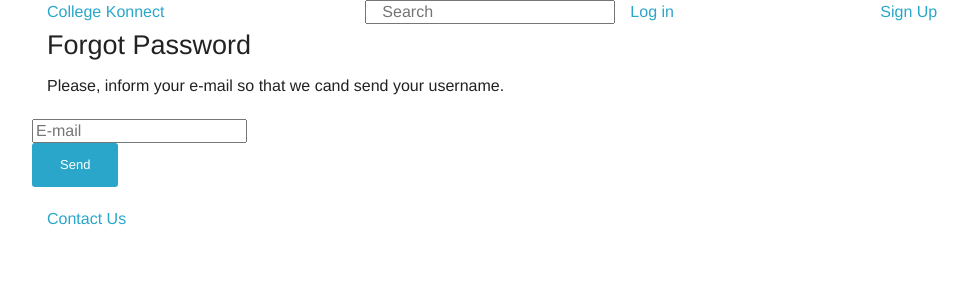
After one commit to neoprez/adschool, a PHP site: page /forgotusername.php in a window 1280 px wide. The commit adds this page. Shown: the top 300 px of the page, without its empty margins (108-1076 px from the left). Run offline with PHP 8.4, Linux system fonts and the light colour scheme.

Commit message:
Update login/forgot username

```diff
--- /dev/null
+++ b/forgotusername.php
@@ -0,0 +1,27 @@
+<?php
+	include ('header.php');
+
+	$email = isset($_POST['username']) ? $_POST['username'] : '';
+?>
+	<div class="row">
+      <div class="large-12 columns">
+      	<div class="panel">
+	        <h3>Forgot Password</h3>
+	        <p>Please, inform your e-mail so that we cand send your username.</p>
+
+	        <form method="POST" action="forgotusername.php">
+
+	        	<div class="row">
+	        		<input type="text" name="email" placeholder="E-mail" />
+	        	</div>
+
+	        	<div class="row">
+	        		<input class="small radius button" type="submit" value="Send">
+	        	</div>
+	        </form>
+      	</div>
+      </div>
+    </div>
+<?php
+	include ('footer.php');
+?>
```
Also changed, not shown: login.php (+3 -9 lines).
